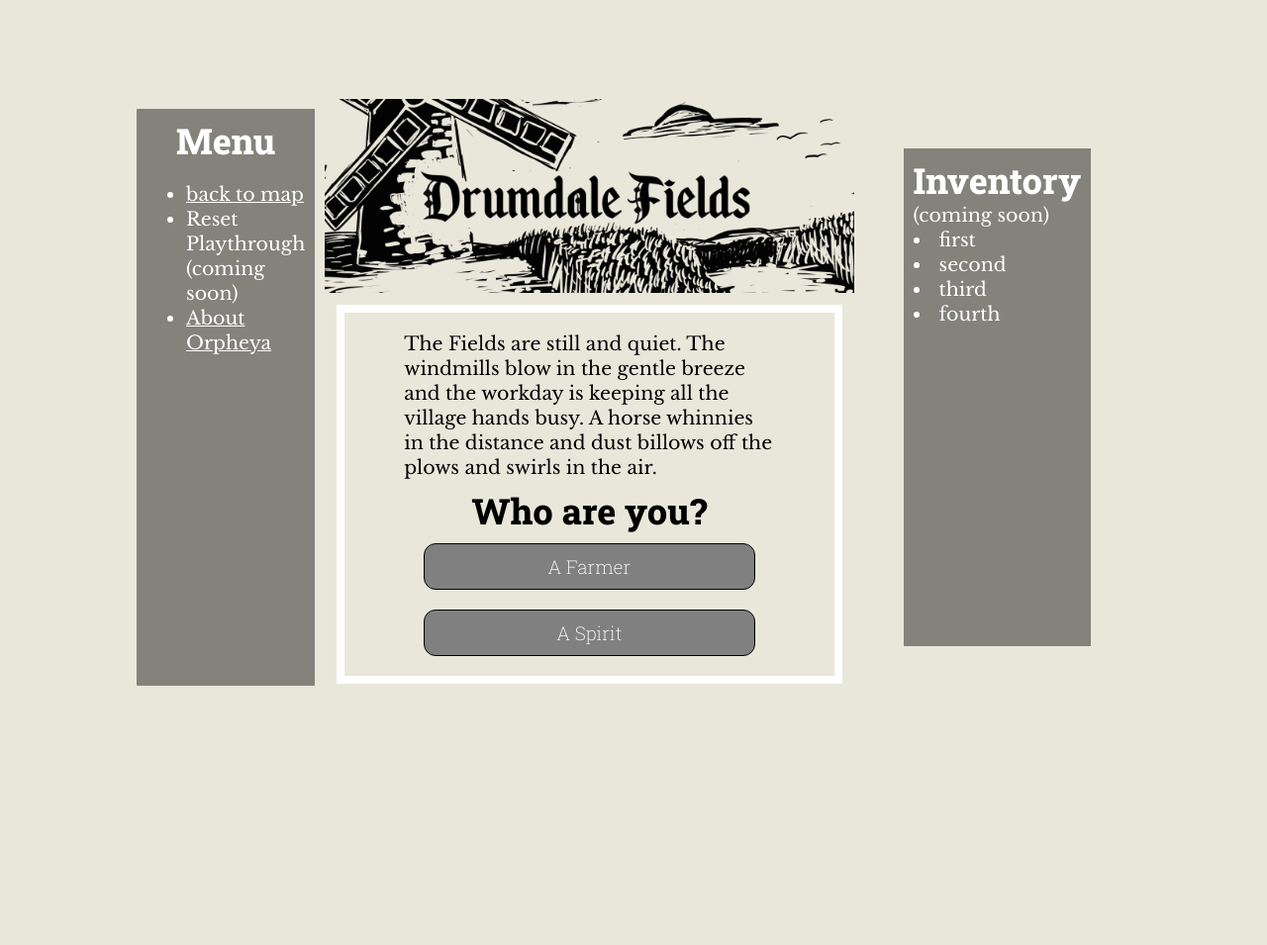
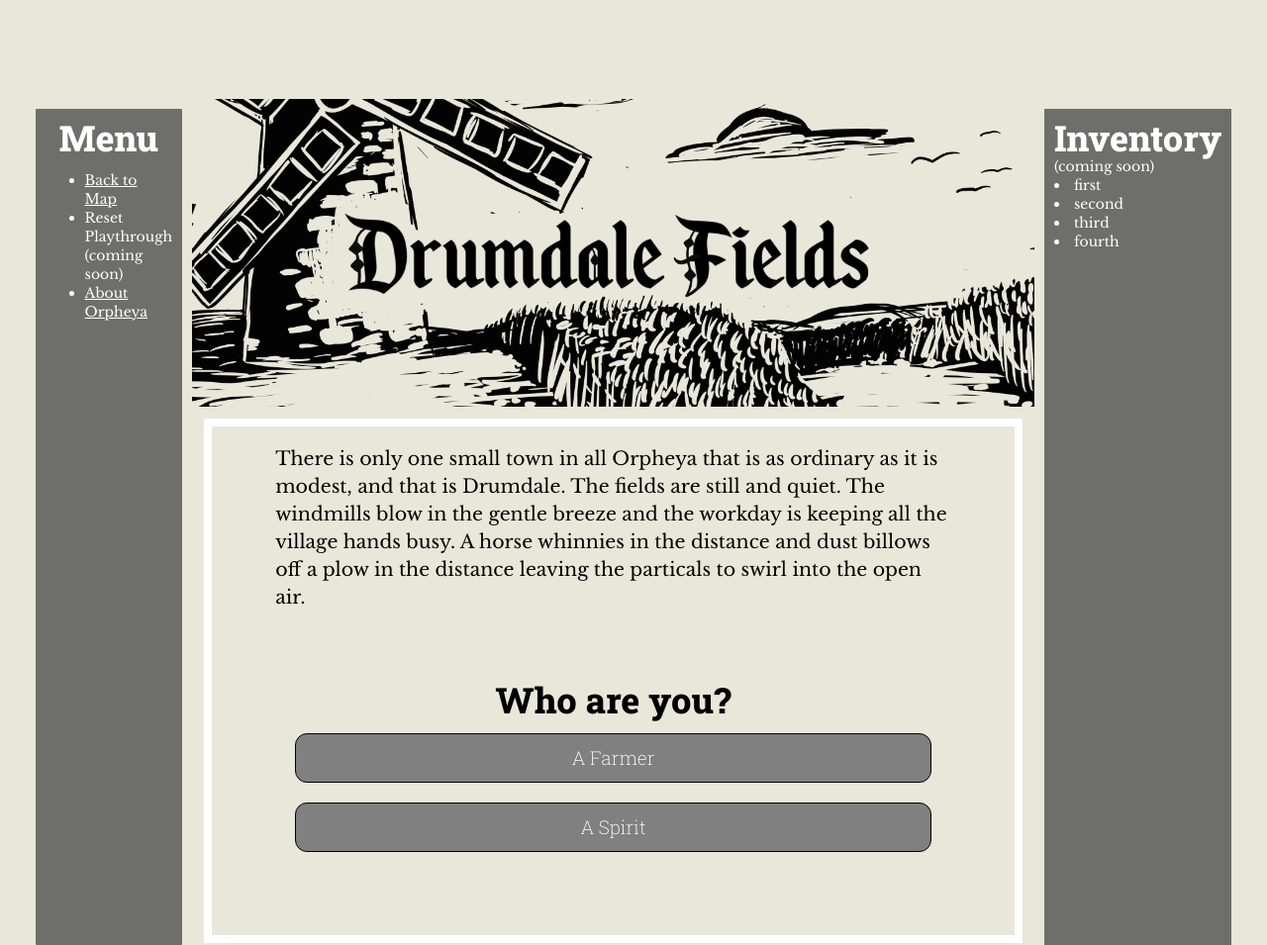
Before and after one commit to TheRealMaria/AdventureGame, a plain HTML site: page field.html in a window 1280 px wide. Shown: the whole page at 99% size. Before the commit the page ends 800 px from the top, so only its background shows below. Drawn offline with nearby package versions, Linux system fonts and the light colour scheme.

Commit message:
final touches

```diff
--- a/field.html
+++ b/field.html
@@ -21,11 +21,11 @@
       <aside>
     <h1>Menu </h1>
           <ul>
-  <li><a href="index.html" >back to map</a>
+  <li><a href="index.html" >Back to Map</a>
 </li>
   <li>Reset Playthrough <br>(coming soon)
 </li>
-  <li><a href="about.html" >About Orpheya</a>
+  <li><a href="About.html" >About Orpheya</a>
 </li>
       </aside>
       <article>
@@ -37,10 +37,10 @@
         <div class="storybody">
 
           <div class="one">
-        <p class="one">The Fields are still and quiet. The windmills blow in the gentle breeze and the workday is keeping all the village hands busy. A horse whinnies in the distance and dust billows off the plows and swirls in the air.</p>
+        <p class="one">There is only one small town in all Orpheya that is as ordinary as it is modest, and that is Drumdale. The fields are still and quiet. The windmills blow in the gentle breeze and the workday is keeping all the village hands busy. A horse whinnies in the distance and dust billows off a plow in the distance leaving the particals to swirl into the open air.</p>
 
 
-        <h1>Who are you?</h1>
+        <h1><br><br>Who are you?</h1>
 
         <a href="#" class="button d1a">A Farmer</a>
         <a href="#" class="button d1b">A Spirit</a>
@@ -48,7 +48,7 @@
       </div>
 
  <div class="d1a">
-  <p> Your work is hard and your days are long. As you come to the end of a long row of cabbages, you straiten up your stiff back and wipe the sweat from your brow. It is a hot day, but your work is now finished. On the horizon you see the long shadows of the standing stones just past the edge of the fields. Behind you lies your home, and your belly rumbles at the thought of dinner.
+  <p> Your work is hard and your days are long. As you come to the end of a long row of cabbages, you straiten up your stiff back and wipe the sweat from your brow. It is a hot day, but your work is now finished. On the horizon you see the long shadows of the standing stones just past the edge of your fields. Behind you lies your home, and your belly rumbles at the thought of dinner.
   </p>
   <a href="#" class="button d2a">Go home</a>
   <a href="#" class="button d2b">Walk to the stones</a>
@@ -98,9 +98,10 @@
   <div class="d2b">
   <p>
     The standing stones have been there your whole life. When you were young, your mother always warned you to not go near them. But today something is different. Another shadow stands there in the middle. An old man looking at the stones. Your curiosity gets the better of you and you decide to walk over. <br>
+    <br>
 
-As you get close you realize you don’t recognize him from your village. But there’s something about him that seems familiar anyway. He is standing in the middle of the stones, staring at them. When your foot enters the circle he turns.<br>
-“Ah it’s you,” he says in a familiar tone, though you still do not recognize him. His voice feels ancient and resonates deep in his chest. “Do you know what these stones are?” you look around at them, they seem bigger somehow, up close. “They are almost as old as I,” the man says. You begin to wonder just how old this man is, as it was said these stones are as old as the land itself. But you don't get time to ask before the old man begins to speak with his eyes closed:<br>
+As you get close you realize you don’t recognize him from your village. But there’s something about him that seems familiar anyway. He is standing in the middle of the stones, staring at them. When your foot enters the circle he turns.<br><br>
+“Ah it’s you,” he says in a familiar tone, though you still do not recognize him. His voice feels ancient and resonates deep in his chest. “Do you know what these stones are?” you look around at them, they seem bigger somehow, up close. “They are almost as old as I,” the man says. You begin to wonder just how old this man is, as it was said these stones are as old as the land itself. But you don't get time to ask before the old man begins to speak with his eyes closed:<br><br>
 
  “Stone of spirits,
 Stone of calamities,  <br>
--- a/style.css
+++ b/style.css
@@ -1,7 +1,7 @@
 @import url('https://fonts.googleapis.com/css2?family=Libre+Baskerville&family=Roboto+Slab:wght@200;800&display=swap');
 
 main {
-    width: 80%;
+    width: 96%;
     margin:auto;
     border-radius: 12px;
     padding: 100px 0px 0px 0px;
@@ -14,7 +14,7 @@ main {
     background-size: cover;
   }
 .aboutpage article {
-  background-color: grey;
+  background: rgba(80, 80, 80, 0.799);;
   color: white;
   flex: 80%;
   padding: 20px;
@@ -28,7 +28,7 @@ body {
   font-style: normal;
   font-weight: 400;
   font-size: 19px;
-  line-height: 25px;
+  line-height: 28px;
   color: #000000;
 }
 .death {
@@ -48,8 +48,9 @@ margin-top: 5vw;
 .storybody{
   border: 8px solid white;
   margin: 12px;
-  padding-left: 60px;
-  padding-right: 60px;
+  padding-left: 5vw;
+  padding-right: 5vw;
+  padding-bottom: 5vw;
   display: inline-block;
 
 }
@@ -65,14 +66,16 @@ h1{
 
 }
 .three-col aside {
-  background: rgba(0, 0, 0, 0.44);
-  flex: 10%;
+  background: rgba(80, 80, 80, 0.799);
+  flex: 8%;
   color: white;
   border-radius: 1px;
   margin: 10px;
   padding: 10px;
  display:flex;
  flex-direction: column;
+ font-size: 14px;
+  line-height: 19px;
 }
 
 .three-col article {
@@ -82,15 +85,18 @@ h1{
 
 
 .inventory{
-  flex: auto;
-  background: rgba(0, 0, 0, 0.44);
+  flex: 8%;
+  background: rgba(80, 80, 80, 0.799);
   color: white;
   flex:auto;
   flex-direction:column;
-  margin: 50px;
+  margin: 10px;
   padding: 10px;
   position:relative;
   float: right;
+  font-size: 14px;
+  line-height: 19px;
+
 }
 
 .pageimg{
```
Also changed, not shown: forest.html (+2 -2 lines), mountain.html (+1 -1 lines), sea.html (+2 -2 lines).
